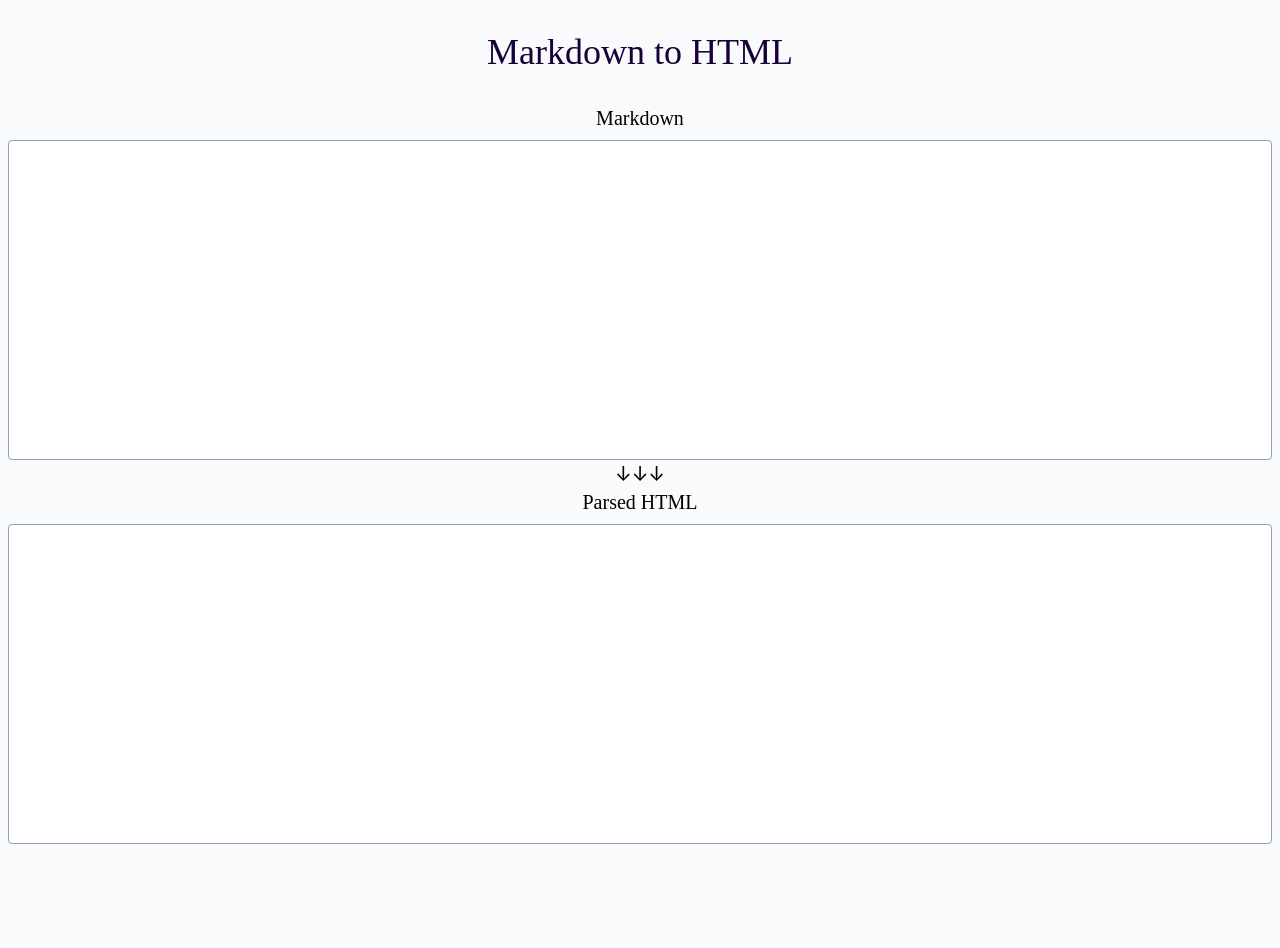
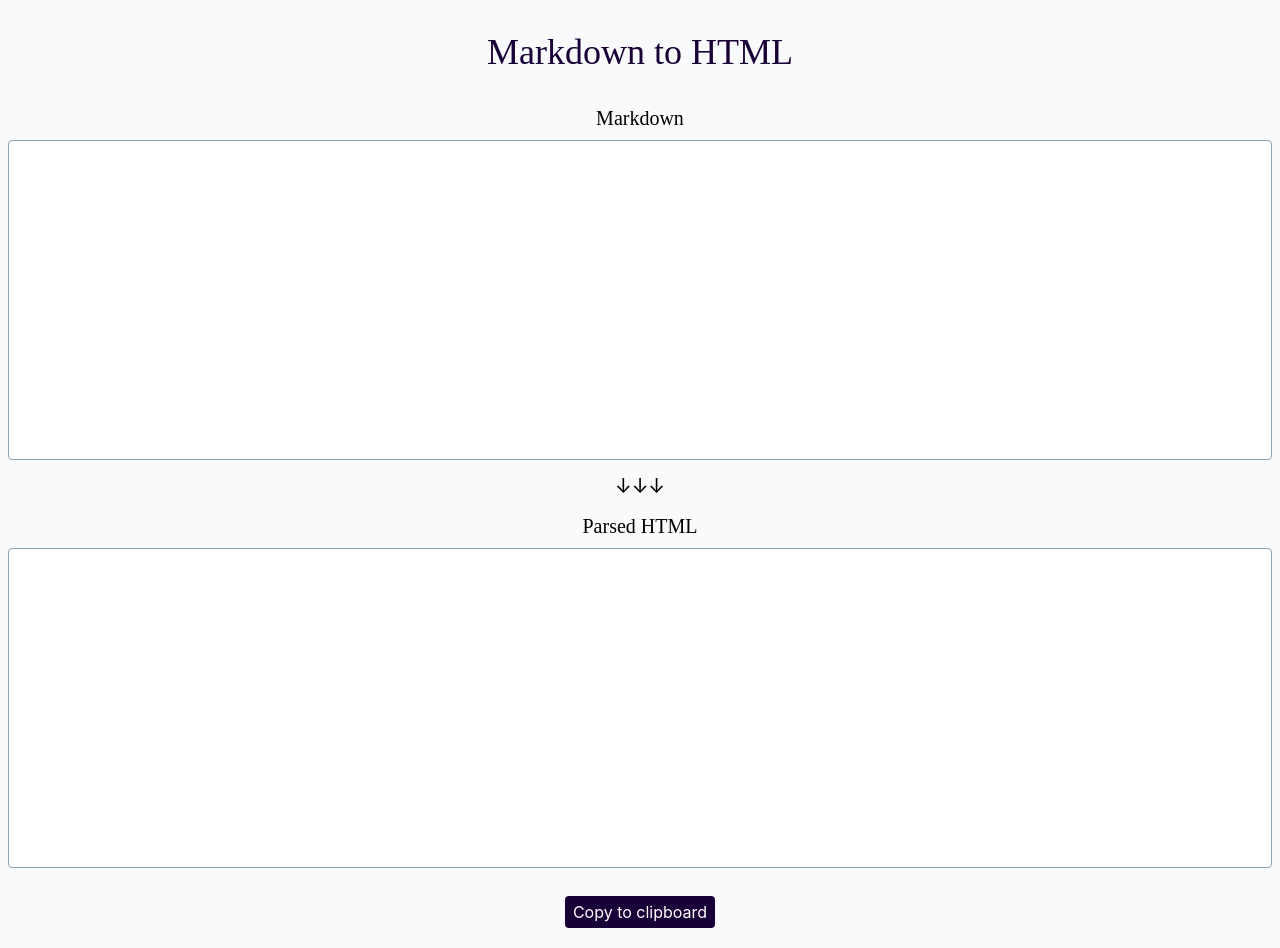
Before and after one commit to tktb-tess/md-to-html, a Svelte app: page / in a window 1280 px wide. Before the commit the page ends 844 px from the top, so only its background shows below. Built offline with nearby package versions, Linux system fonts and the light colour scheme.

Commit message:
copy button cujka

```diff
--- a/src/App.svelte
+++ b/src/App.svelte
@@ -2,14 +2,12 @@
     import { marked } from 'marked';
     let markdownText = $state('');
 
-  const parsedHtml = $derived.by(() => {
-    return marked.parse(markdownText, { async: false });
-  });
+    const parsedHtml = $derived(marked.parse(markdownText, { async: false }));
 </script>
 
 <main class="mx-2">
     <h1 class="text-center my-8">Markdown to HTML</h1>
-  <div class="flex flex-col">
+    <div class="flex flex-col gap-3">
         <div class="flex flex-col items-center gap-2">
             <label for="input" class="text-xl font-serif">Markdown</label>
             <textarea id="input" bind:value={markdownText}></textarea>
@@ -18,6 +16,22 @@
         <div class="flex flex-col items-center gap-2">
             <label for="output" class="text-xl font-serif">Parsed HTML</label>
             <textarea id="output" readonly>{parsedHtml}</textarea>
+            <button
+                class="my-5"
+                type="button"
+                onclick={() => {
+                    navigator.clipboard
+                        .writeText(parsedHtml)
+                        .then(() => {
+                            alert('successfully copied!');
+                        })
+                        .catch(() => {
+                            alert('failed to copy');
+                        });
+                }}
+            >
+                Copy to clipboard
+            </button>
         </div>
     </div>
 </main>
--- a/src/app.css
+++ b/src/app.css
@@ -41,7 +41,7 @@
 
   textarea {
     resize: none;
-    @apply block w-full border border-slate-400 bg-white rounded h-[20rem];
+    @apply block w-full border border-slate-400 bg-white rounded h-[20rem] p-1;
   }
 
   h1,
@@ -68,4 +68,8 @@
   h4 {
     @apply text-lg;
   }
+
+  button {
+    @apply text-white bg-mnlila any-hover:bg-mnlila/80 transition-colors rounded px-2 py-1 cursor-pointer;
+  }
 }
```
Also changed, not shown: 1 other file (tests, documents, lock files or other folders). Lines whose indentation alone changed are shown as unchanged.
